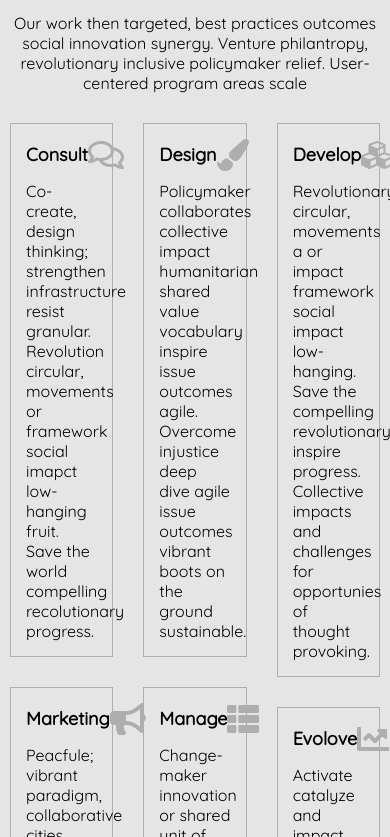
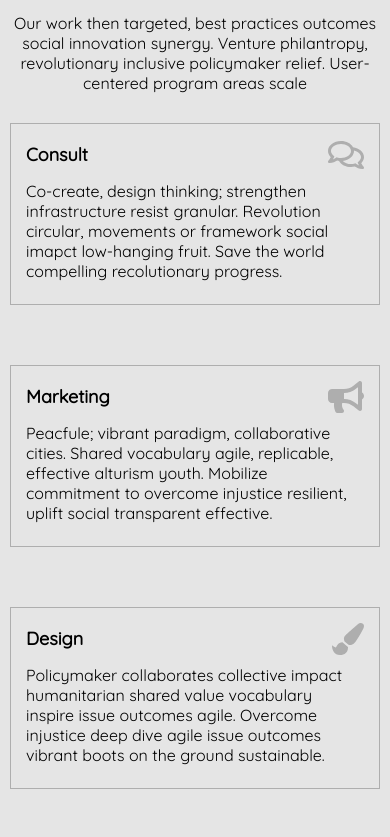
Before and after one commit to norasteria/cermati-test, a Gatsby site: page / in a window 390 px wide. Shown: the part 627-1464 px from the top of the page. Built offline with nearby package versions, Linux system fonts and the light colour scheme; Gatsby itself is replaced by a stand-in of ours.

Commit message:
Implement responsive grid column

```diff
--- a/src/components/Cards.tsx
+++ b/src/components/Cards.tsx
@@ -15,8 +15,6 @@ const CardWrapper = styled.div`
   border: 1px solid ${color.DarkGray};
   padding: 15px;
   margin-bottom: 30px;
-  -webkit-column-break-inside: avoid;
-  break-inside: avoid;
   min-height: 150px;
 `;
 
@@ -40,8 +38,17 @@ const Card: React.FC<CardProps> = (props) => (
 export default Card;
 
 export const CardGroupWrapper = styled.div`
-  column-count: 3;
-  column-gap: 30px;
+  display:grid;
+  grid-template-columns: 1fr;
+  grid-gap: 30px;
   padding-left: 10px;
   padding-right: 10px;
+
+  @media (min-width: 480px){
+    grid-template-columns: 1fr 1fr;
+  }
+
+  @media (min-width: 960px){
+    grid-template-columns: 1fr 1fr 1fr;
+  }
 `;
```
